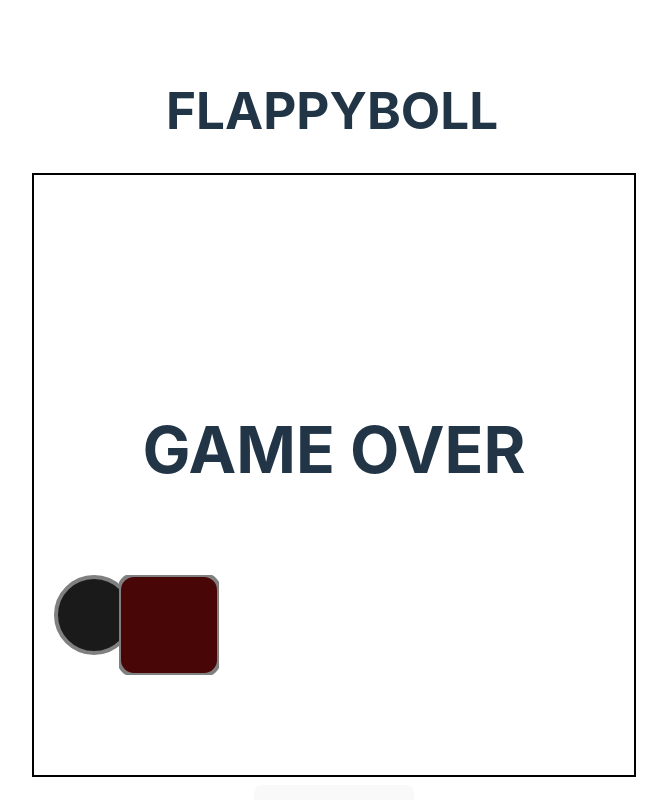
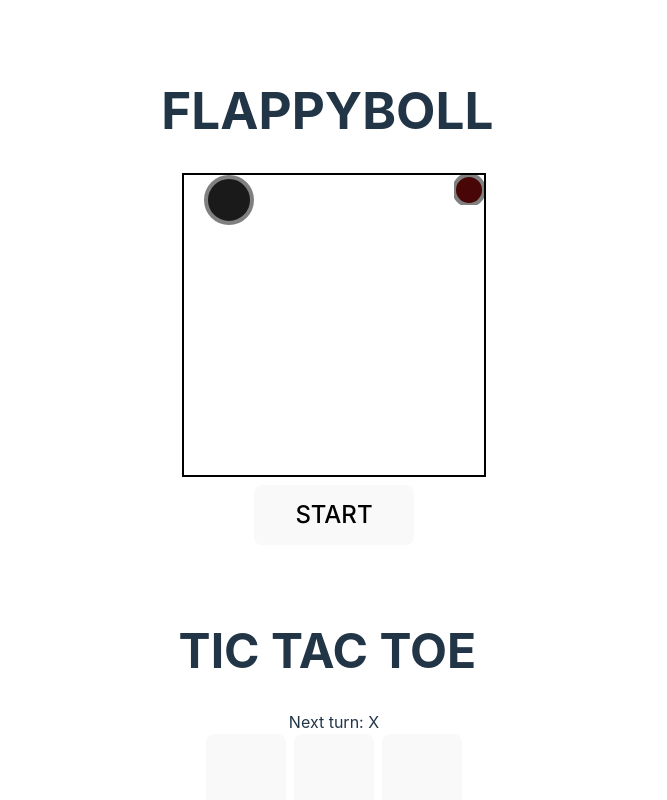
Before and after one commit to MarkoMikaelT/portfolio-react-app, a React (Vite) app: page / in a window 1280 px wide. Shown: the top 800 px of the page, without its empty margins (306-973 px from the left). Built offline with nearby package versions, Linux system fonts and the light colour scheme.

Commit message:
make flappy scale to height

```diff
--- a/src/flappy/Flappy.css
+++ b/src/flappy/Flappy.css
@@ -1,6 +1,4 @@
 .flappy-box{
-    width: 600px;
-    height: 600px;
     border: solid black 2px;
 }
 
@@ -13,7 +11,7 @@
 .flappy-gameover{
     position: absolute;
     display: flex;
-    width: 600px;
+    width: 100%;
     justify-content: center;
     align-items: center;
 }
--- a/src/flappy/Flappy.tsx
+++ b/src/flappy/Flappy.tsx
@@ -5,9 +5,9 @@ const _grav: number = 10
 const _interval: number = 30
 
 let _started: boolean = false
-let _globalBallY: number = 70
-let _globalBlockX: number = 250
-let _globalBlockY: number = 400
+let _globalBallY: number = 0
+let _globalBlockX: number = 0
+let _globalBlockY: number = 0
 let _runCount: number = 0
 let _intervalFunc: any = null
 let _isJumping: boolean = false
@@ -21,27 +21,43 @@ function Flappy(){
     const [blockY, setBlockY] = useState<number>(_globalBlockY)
     const [gameEnd, setGameEnd] = useState<boolean>(false)
 
+    const [gravity, setGravity] = useState<number>(0)
+    const [gameSize, setGameSize] = useState<number>(300)
+
+    const ballCollision = gameSize / 6;
+    const ballSize = ballCollision / 2;
+    const blockSize = gameSize / 10;
+
     useEffect(() => {
-            tick()
+            restart();
+            tick();
         },
     [])
 
     function tick(){
-        // console.log(_runCount)
         if(!_started){
+            gameScale();
             console.log("INTERVAL SET")
             _intervalFunc = setInterval(mainGame, _interval)
             _started = true
         }
     }
 
+    function gameScale(){
+        const hght = screen.availHeight / 2
+        const scrHeight = Math.floor(hght / 100)
+        console.log(hght)
+        setGravity(scrHeight * 1.5);
+        setGameSize(scrHeight * 100);
+    }
+
     function ballGravity(){
-        _globalBallY += _grav
+        _globalBallY += gravity
         setBallY(_globalBallY)
     }
 
     function ballJump(){
-        _globalBallY -= _grav * 2
+        _globalBallY -= gravity * 2
         setBallY(_globalBallY)
         if(_jumpRepeat >= 8){
             _isJumping = false
@@ -51,20 +67,19 @@ function Flappy(){
     }
 
     function blockMove(){
-        _globalBlockX -= _grav * 0.5
+        _globalBlockX -= gravity * 0.5
         resetBlock()
         setBlockX(_globalBlockX)
     }
 
     function rndBlockY(){
-        return Math.floor(Math.random() * 500)
+        return Math.floor(Math.random() * (gameSize - blockSize))
     }
 
     function resetBlock(){
         const tempWidth = boxRef?.current?.clientWidth
         if(tempWidth != undefined && _globalBlockX < 0){
-            // gameOver()
-            _globalBlockX = 500
+            _globalBlockX = gameSize - blockSize
             setBlockX(_globalBlockX)
             _globalBlockY = rndBlockY()
             setBlockY(_globalBlockY)
@@ -75,21 +90,24 @@ function Flappy(){
     function gameOver(){
         if (_intervalFunc){
             console.log("GAME OVER")
+            // console.log(_globalBallY)
+            // console.log(_globalBlockX)
+            // console.log(_globalBlockY)
             setGameEnd(true)
             clearInterval(_intervalFunc)
         }
     }
 
     function blockCollision(){
-        if(_globalBlockX < 90){
+        if(_globalBlockX < ballCollision){
             if(_globalBallY > _globalBlockY ){
                 //ball is under cube
-                if(_globalBallY < _globalBlockY + 90){
+                if(_globalBallY < _globalBlockY + blockSize){
                     gameOver()
                 }
             }else{
                 //ball is over cube
-                if(_globalBallY > _globalBlockY - 80){
+                if(_globalBallY > _globalBlockY - blockSize){
                     gameOver()
                 }
             }
@@ -98,20 +116,20 @@ function Flappy(){
 
     function wallCollision(){
         const tempheight = boxRef?.current?.clientHeight
-        if(tempheight != undefined && _globalBallY >= tempheight - 80 || _globalBallY < 0){
+        if(tempheight != undefined && _globalBallY >= tempheight - ballCollision || _globalBallY < 0){
             gameOver()
         }
     }
 
     function mainGame(){
-        blockMove()
         if(_isJumping){
             ballJump()
         }else{
             ballGravity()
         }
+        blockMove()
+        blockCollision()
         wallCollision()
-        blockCollision()
         _runCount++
     }
 
@@ -121,29 +139,33 @@ function Flappy(){
         _runCount = 0
         _isJumping = false
         _jumpRepeat = 0
-        _globalBlockX = 500
+        _globalBlockX = gameSize - blockSize
         setGameEnd(false)
         clearInterval(_intervalFunc)
         tick()
     }
 
     function handleClick(event: React.MouseEvent){
-        console.log("CLOIKNB")
         event.preventDefault()
         _isJumping = true
     }
 
     function boundingBox() {
         return (
-        <div className='flappy-box' ref={boxRef} onClick={(e) => handleClick(e)}>
-            <div style={{position: "absolute", width: "600px", height: "600px", zIndex: 11}}>
-                <svg width={"80px"} height={"80px"} transform={`translate(20, ${ballY})`}>
-                    <circle cx="40px" cy="40px" r="38px" stroke="grey" strokeWidth="4" fill="#1a1a1a" />
+        <div
+            className='flappy-box'
+            style={{width: gameSize, height: gameSize}}
+            ref={boxRef}
+            onClick={(e) => handleClick(e)}
+        >
+            <div style={{position: "absolute", width: gameSize, height: gameSize, zIndex: 11}}>
+                <svg width={ballCollision} height={ballCollision} transform={`translate(20, ${ballY})`}>
+                    <circle cx={ballSize} cy={ballSize} r={ballSize - 2} stroke="grey" strokeWidth="4" fill="#1a1a1a" />
                 </svg>
             </div>
-            <div style={{position: "absolute", width: "100px", height: "600px", zIndex: 12}}>
-                <svg width={100} height={100} transform={`translate(${blockX}, ${blockY})`}>
-                    <rect width={100} height={100} rx={15} stroke="grey" strokeWidth="4" fill="#480607"/>
+            <div style={{position: "absolute", width: blockSize, height: gameSize, zIndex: 12}}>
+                <svg width={blockSize} height={blockSize} transform={`translate(${blockX}, ${blockY})`}>
+                    <rect width={blockSize} height={blockSize} rx={15} stroke="grey" strokeWidth="4" fill="#480607"/>
                 </svg>
             </div>
         </div>
@@ -159,7 +181,7 @@ function Flappy(){
             ) : (<></>)}
             <h1>FLAPPYBOLL</h1>
             {boundingBox()}
-            <button className="btn-reset" onClick={() => restart()}>RESTART</button>
+            <button className="btn-reset" onClick={() => restart()}>START</button>
         </div>
     )
 }
```
